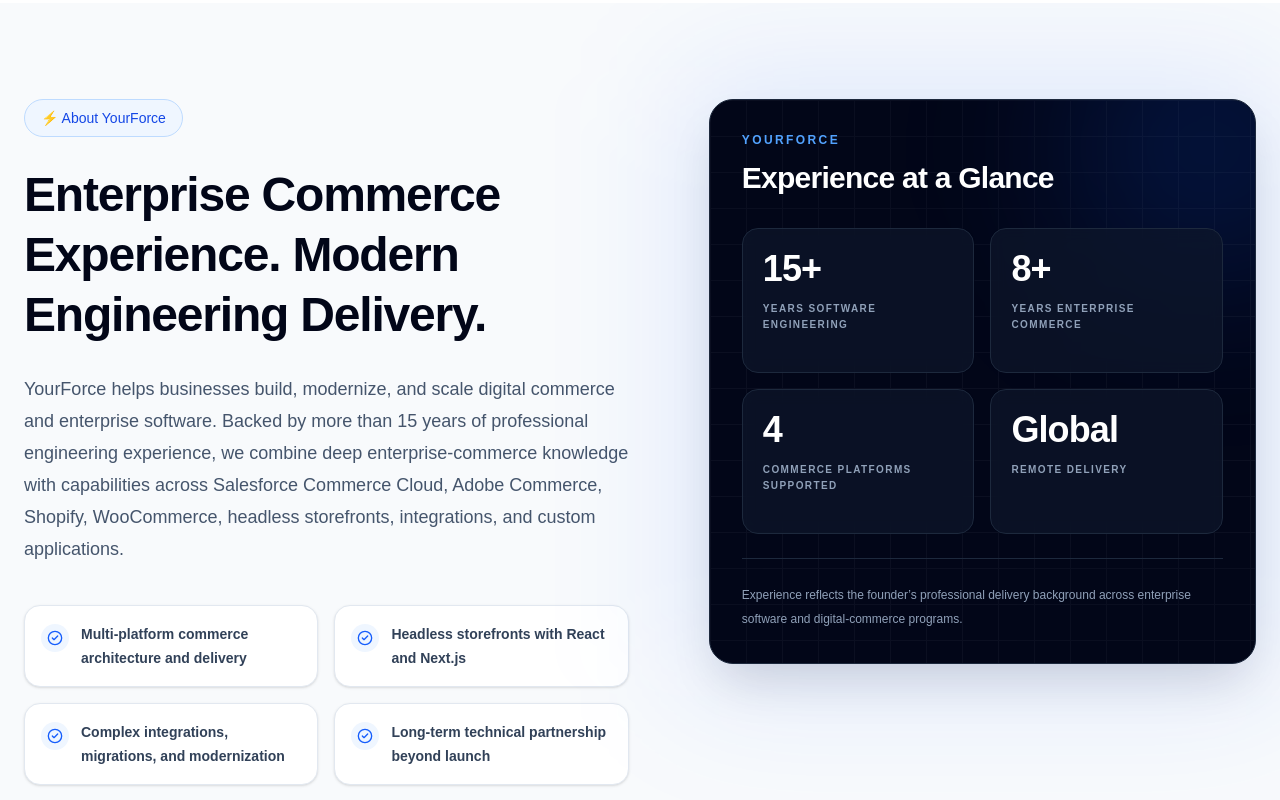
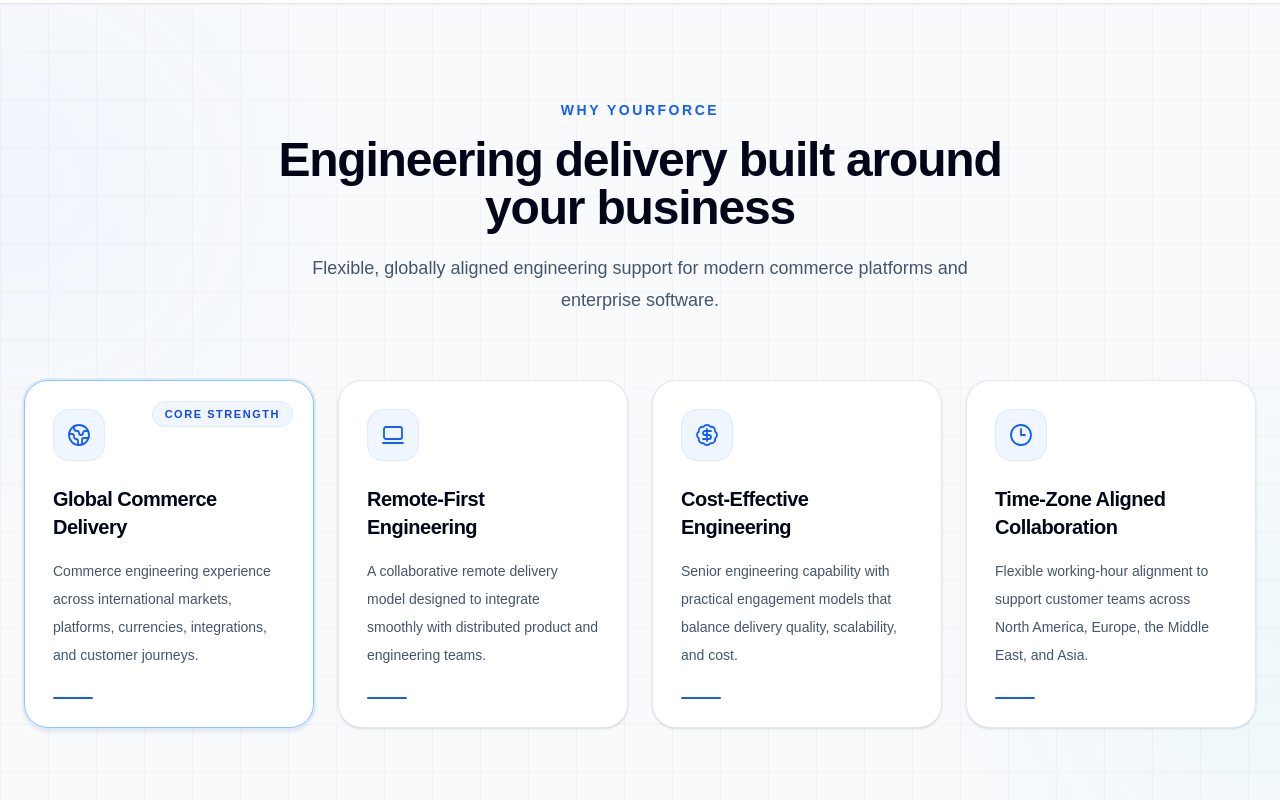
Before and after one commit to yourforceio/yourforce, a Next.js app: page / in a window 1280 px wide. Shown: the part 4280-5080 px from the top of the page. Built offline with nearby package versions, Linux system fonts and the light colour scheme.

Commit message:
feat: add delivery highlights and refine service navigation

```diff
--- a/app/page.tsx
+++ b/app/page.tsx
@@ -9,6 +9,7 @@
 import Process from "@/components/sections/Process";
 import Services from "@/components/sections/Services";
 import WhyChoose from "@/components/sections/WhyChoose";
+import Highlights from "@/components/sections/Highlights";
 
 import { site } from "@/data/site";
 
@@ -65,6 +66,8 @@
 
         <Services />
 
+        <Highlights />
+
         <About />
 
         <WhyChoose />
--- /dev/null
+++ b/components/sections/Highlights.tsx
@@ -0,0 +1,225 @@
+import Container from "@/components/layout/Container";
+
+import { highlights } from "@/data/highlights";
+
+export default function Highlights() {
+  return (
+    <section
+      id="highlights"
+      aria-labelledby="highlights-heading"
+      className="
+        relative
+        overflow-hidden
+        border-y
+        border-slate-200
+        bg-slate-50
+        pt-20
+        pb-16
+        sm:pt-24
+        sm:pb-20
+      "
+    >
+      {/* Background decoration */}
+      <div className="pointer-events-none absolute inset-0">
+        <div className="absolute -left-32 top-10 h-72 w-72 rounded-full bg-blue-500/[0.06] blur-[110px]" />
+
+        <div className="absolute -right-32 bottom-0 h-72 w-72 rounded-full bg-cyan-500/[0.06] blur-[110px]" />
+
+        <div
+          className="
+            absolute
+            inset-0
+            opacity-[0.025]
+            [background-image:linear-gradient(to_right,#0f172a_1px,transparent_1px),linear-gradient(to_bottom,#0f172a_1px,transparent_1px)]
+            [background-size:48px_48px]
+          "
+        />
+      </div>
+
+      <Container>
+        <div className="relative">
+          <div className="mx-auto max-w-3xl text-center">
+            <p
+              className="
+                text-sm
+                font-semibold
+                uppercase
+                tracking-[0.18em]
+                text-blue-600
+              "
+            >
+              Why YourForce
+            </p>
+
+            <h2
+              id="highlights-heading"
+              className="
+                mt-4
+                text-3xl
+                font-bold
+                tracking-tight
+                text-slate-950
+                sm:text-4xl
+                lg:text-5xl
+              "
+            >
+              Engineering delivery built around your business
+            </h2>
+
+            <p
+              className="
+                mx-auto
+                mt-5
+                max-w-2xl
+                text-base
+                leading-8
+                text-slate-600
+                sm:text-lg
+              "
+            >
+              Flexible, globally aligned engineering support for
+              modern commerce platforms and enterprise software.
+            </p>
+          </div>
+
+          <div
+            className="
+              mt-12
+              grid
+              gap-6
+              md:grid-cols-2
+              lg:mt-16
+              xl:grid-cols-4
+            "
+          >
+            {highlights.map((highlight) => {
+              const Icon = highlight.icon;
+
+              return (
+                <article
+                  key={highlight.title}
+                  className={`
+                    group
+                    relative
+                    flex
+                    h-full
+                    flex-col
+                    overflow-hidden
+                    rounded-3xl
+                    border
+                    bg-white
+                    p-7
+                    transition-all
+                    duration-300
+                    hover:-translate-y-1.5
+                    hover:shadow-xl
+
+                    ${
+                      highlight.featured
+                        ? `
+                          border-blue-300
+                          shadow-md
+                          ring-2
+                          ring-blue-100
+                        `
+                        : `
+                          border-slate-200
+                          shadow-sm
+                          hover:border-blue-200
+                        `
+                    }
+                  `}
+                >
+                  {highlight.featured && (
+                    <span
+                      className="
+                        absolute
+                        right-5
+                        top-5
+                        rounded-full
+                        border
+                        border-blue-100
+                        bg-blue-50
+                        px-3
+                        py-1
+                        text-[11px]
+                        font-bold
+                        uppercase
+                        tracking-[0.14em]
+                        text-blue-700
+                      "
+                    >
+                      Core Strength
+                    </span>
+                  )}
+
+                  <div
+                    className="
+                      flex
+                      h-13
+                      w-13
+                      items-center
+                      justify-center
+                      rounded-2xl
+                      border
+                      border-blue-100
+                      bg-blue-50
+                      text-blue-600
+                      transition-all
+                      duration-300
+                      group-hover:border-blue-200
+                      group-hover:bg-blue-600
+                      group-hover:text-white
+                    "
+                  >
+                    <Icon
+                      aria-hidden="true"
+                      className="h-6 w-6"
+                      strokeWidth={1.8}
+                    />
+                  </div>
+
+                  <h3
+                    className="
+                      mt-6
+                      text-xl
+                      font-bold
+                      tracking-tight
+                      text-slate-950
+                    "
+                  >
+                    {highlight.title}
+                  </h3>
+
+                  <p
+                    className="
+                      mt-4
+                      text-sm
+                      leading-7
+                      text-slate-600
+                    "
+                  >
+                    {highlight.description}
+                  </p>
+
+                  <div
+                    className="
+                      mt-7
+                      h-0.5
+                      w-10
+                      rounded-full
+                      bg-blue-600
+                      transition-all
+                      duration-300
+                      group-hover:w-16
+                    "
+                  />
+                </article>
+              );
+            })}
+          </div>
+        </div>
+      </Container>
+    </section>
+  );
+}
--- /dev/null
+++ b/data/highlights.ts
@@ -0,0 +1,48 @@
+import {
+  BadgeDollarSign,
+  Clock3,
+  Globe2,
+  Laptop2,
+} from "lucide-react";
+
+import type { Highlight } from "@/types/highlight";
+
+export const highlights: Highlight[] = [
+  {
+    title: "Global Commerce Delivery",
+
+    description:
+      "Commerce engineering experience across international markets, platforms, currencies, integrations, and customer journeys.",
+
+    icon: Globe2,
+
+    featured: true,
+  },
+
+  {
+    title: "Remote-First Engineering",
+
+    description:
+      "A collaborative remote delivery model designed to integrate smoothly with distributed product and engineering teams.",
+
+    icon: Laptop2,
+  },
+
+  {
+    title: "Cost-Effective Engineering",
+
+    description:
+      "Senior engineering capability with practical engagement models that balance delivery quality, scalability, and cost.",
+
+    icon: BadgeDollarSign,
+  },
+
+  {
+    title: "Time-Zone Aligned Collaboration",
+
+    description:
+      "Flexible working-hour alignment to support customer teams across North America, Europe, the Middle East, and Asia.",
+
+    icon: Clock3,
+  },
+];
--- a/data/navigation.ts
+++ b/data/navigation.ts
@@ -18,7 +18,10 @@
   {
     label: "Services",
     href: "/#services",
-    sectionIds: ["services"],
+    sectionIds: [
+      "services",
+      "highlights",
+    ],
     showInFooter: true,
   },
   {
--- /dev/null
+++ b/types/highlight.ts
@@ -0,0 +1,8 @@
+import type { LucideIcon } from "lucide-react";
+
+export type Highlight = {
+  title: string;
+  description: string;
+  icon: LucideIcon;
+  featured?: boolean;
+};
```
